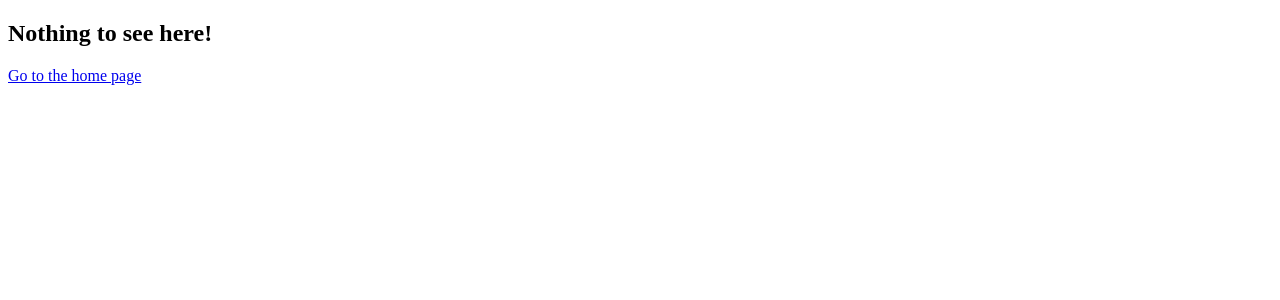
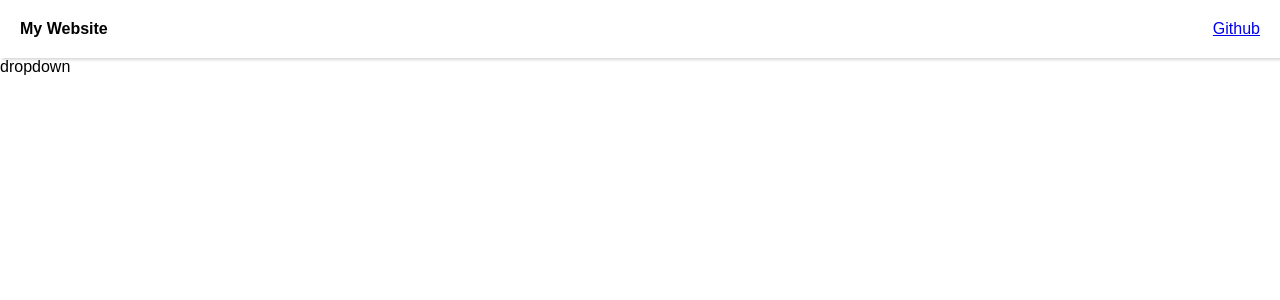
Before and after one commit to ssakib4040/component-vault, a React (Vite) app: page /dropdown.html in a window 1280 px wide. Shown: the top 300 px of the page. Built offline with nearby package versions, Linux system fonts and the light colour scheme.

Commit message:
Header Added

```diff
--- a/package.json
+++ b/package.json
@@ -8,7 +8,9 @@
   },
   "license": "MIT",
   "devDependencies": {
-    "parcel": "^2.9.3"
+    "@parcel/transformer-sass": "2.9.3",
+    "parcel": "^2.9.3",
+    "process": "^0.11.10"
   },
   "dependencies": {
     "react": "^18.2.0",
--- a/src/App.jsx
+++ b/src/App.jsx
@@ -1,44 +1,26 @@
-import { Routes, Route, Link, Outlet } from "react-router-dom";
+import { Routes, Route, Link } from "react-router-dom";
+
+// components
+import Header from "./components/Header/Header";
+
+// pages
+import Dropdown from "./pages/dropdown/Dropdown";
 
 export function App() {
   return (
-    <Routes>
-      <Route path="/">
-        <Route index element={<Home />} />
-        <Route path="about" element={<About />} />
+    <>
+      <Header />
 
-        <Route path="*" element={<NoMatch />} />
-      </Route>
-    </Routes>
-  );
-}
+      <Routes>
+        <Route path="/">
+          <Route index element={<Home />} />
 
-function Layout() {
-  return (
-    <div>
-      {/* A "layout route" is a good place to put markup you want to
-          share across all the pages on your site, like navigation. */}
-      <nav>
-        <ul>
-          <li>
-            <Link to="/">Home</Link>
-          </li>
-          <li>
-            <Link to="/about">About</Link>
-          </li>
-          <li>
-            <Link to="/dashboard">Dashboard</Link>
-          </li>
-          <li>
-            <Link to="/nothing-here">Nothing Here</Link>
-          </li>
-        </ul>
-      </nav>
+          <Route path="dropdown.html" element={<Dropdown />} />
 
-      <hr />
-
-      <Outlet />
-    </div>
+          <Route path="*" element={<NoMatch />} />
+        </Route>
+      </Routes>
+    </>
   );
 }
 
--- /dev/null
+++ b/src/components/Header/Header.jsx
@@ -0,0 +1,21 @@
+import "./Header.scss";
+
+export default function Header() {
+  return (
+    <header>
+      <nav>
+        <a href="/" class="logo">
+          My Website
+        </a>
+
+        <a
+          href="https://github.com/ssakib4040/components-vault"
+          target="_blank"
+          class="menu-toggle"
+        >
+          Github
+        </a>
+      </nav>
+    </header>
+  );
+}
--- /dev/null
+++ b/src/components/Header/Header.scss
@@ -0,0 +1,38 @@
+header {
+  padding: 20px;
+  box-shadow: rgba(0, 0, 0, 0.15) 1.95px 1.95px 2.6px;
+}
+
+/* Add CSS styles for the navigation links */
+nav {
+  display: flex;
+  justify-content: space-between;
+  align-items: center;
+
+  ul {
+    list-style-type: none;
+    margin: 0;
+    padding: 0;
+    display: flex;
+
+    li {
+      margin-right: 20px;
+    }
+  }
+
+  .logo {
+    font-weight: bold;
+    color: #000;
+    text-decoration: none;
+  }
+
+  @media (max-width: 768px) {
+    nav ul {
+      display: none;
+    }
+
+    .menu-toggle {
+      display: block;
+    }
+  }
+}
--- a/src/index.html
+++ b/src/index.html
@@ -2,9 +2,8 @@
 <html lang="en">
   <head>
     <meta charset="utf-8" />
-    <title>My First Parcel App</title>
+    <title>Components Vault</title>
 
-    <link rel="stylesheet" href="style.css" />
     <script type="module" src="index.js"></script>
   </head>
   <body>
--- a/src/index.js
+++ b/src/index.js
@@ -2,6 +2,7 @@ import { createRoot } from "react-dom/client";
 import { BrowserRouter } from "react-router-dom";
 
 import { App } from "./App";
+import "./index.scss";
 
 const container = document.getElementById("app");
 const root = createRoot(container);
--- /dev/null
+++ b/src/index.scss
@@ -0,0 +1,10 @@
+body {
+  padding: 0;
+  margin: 0;
+  box-sizing: border-box;
+  font-family: "Arial", sans-serif;
+}
+
+.dev {
+  border: 2px solid red;
+}
--- /dev/null
+++ b/src/pages/dropdown/dropdown.jsx
@@ -0,0 +1,6 @@
+import React from "react";
+import "./dropdown.scss";
+
+export default function Dropdown() {
+  return <div>dropdown</div>;
+}
```
Also changed, not shown: src/pages/dropdown/dropdown.scss (added), 1 other file (tests, documents, lock files or other folders).
